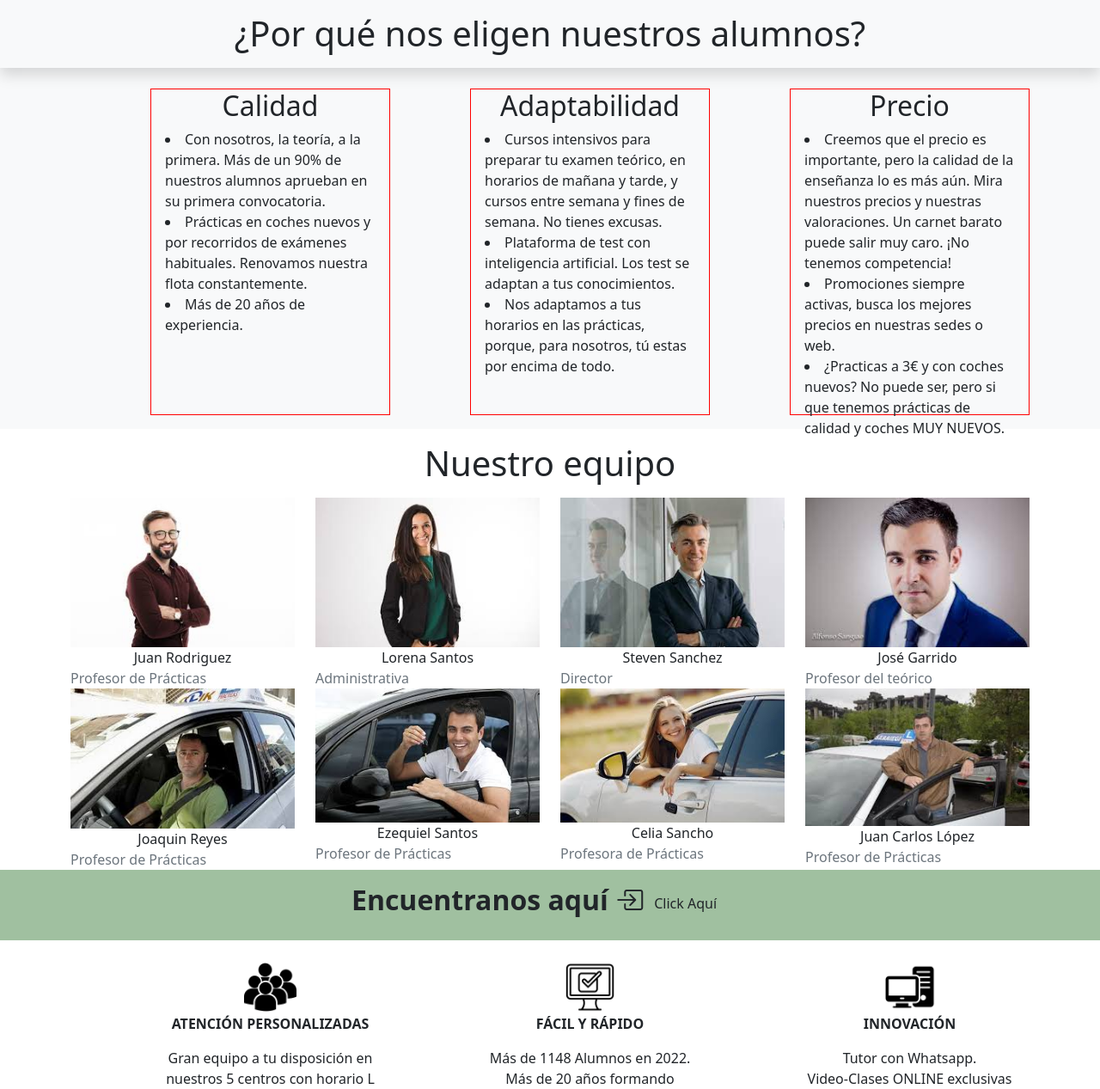
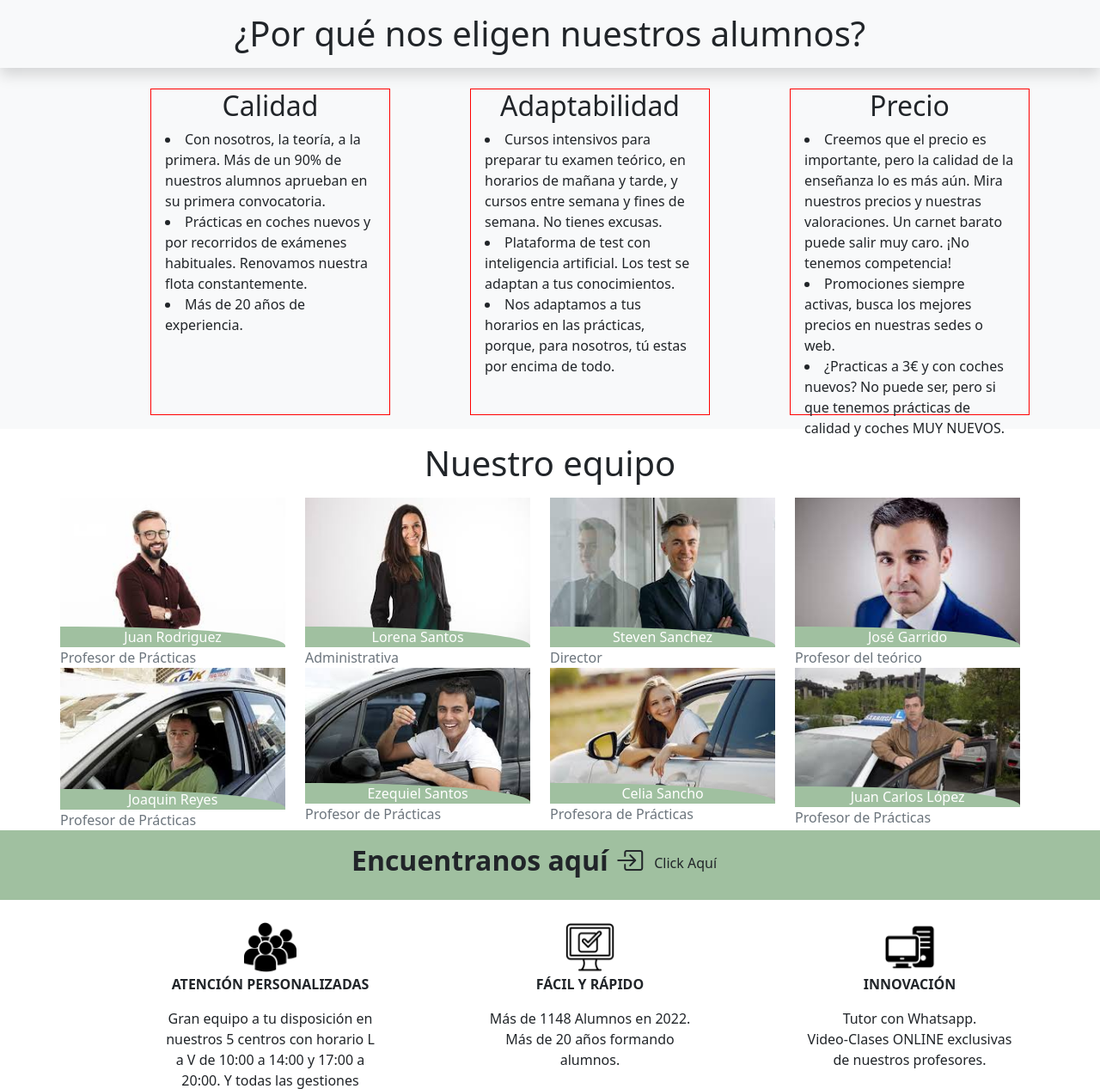
Before and after one commit to Paco2711/Autoescuela-DangerCar, a PHP site: page / in a window 1280 px wide. Shown: the part 558-1825 px from the top of the page at 86% size. Run offline with PHP 8.4, Linux system fonts and the light colour scheme.

Commit message:
Actualización general

```diff
--- a/css/estilos.css
+++ b/css/estilos.css
@@ -56,6 +56,37 @@ background-image: url('../img/fondo.jpg');
     margin-left: 0.5rem;
 }
 
+.team .item img {
+    width: 92%;
+}
+.team .row>* { /*Quitar el padding del .row por defecto*/
+    padding: 0;
+}
+.team .fotoYDescripcion {
+    position: relative;
+}
+
+.team .des {
+    background-color: #a0c0a0 ;
+    color: white;
+    text-align: center;
+    border-top-right-radius: 93%;
+    transition: .3s ease-in-out;
+    position: absolute;
+    bottom: 0;
+    width: 92%;
+}
+
+.team .item:hover .des {
+    height: 100%;
+    background-color: #a0c0a0;
+    opacity: .7;
+    position: absolute;
+    width: 92%;
+    bottom: 0;
+    border-top-right-radius: 0;
+}
+
 .titular {
     background-image: url('../img/panoramicacoche.jpg');
     background-position: center;
```
